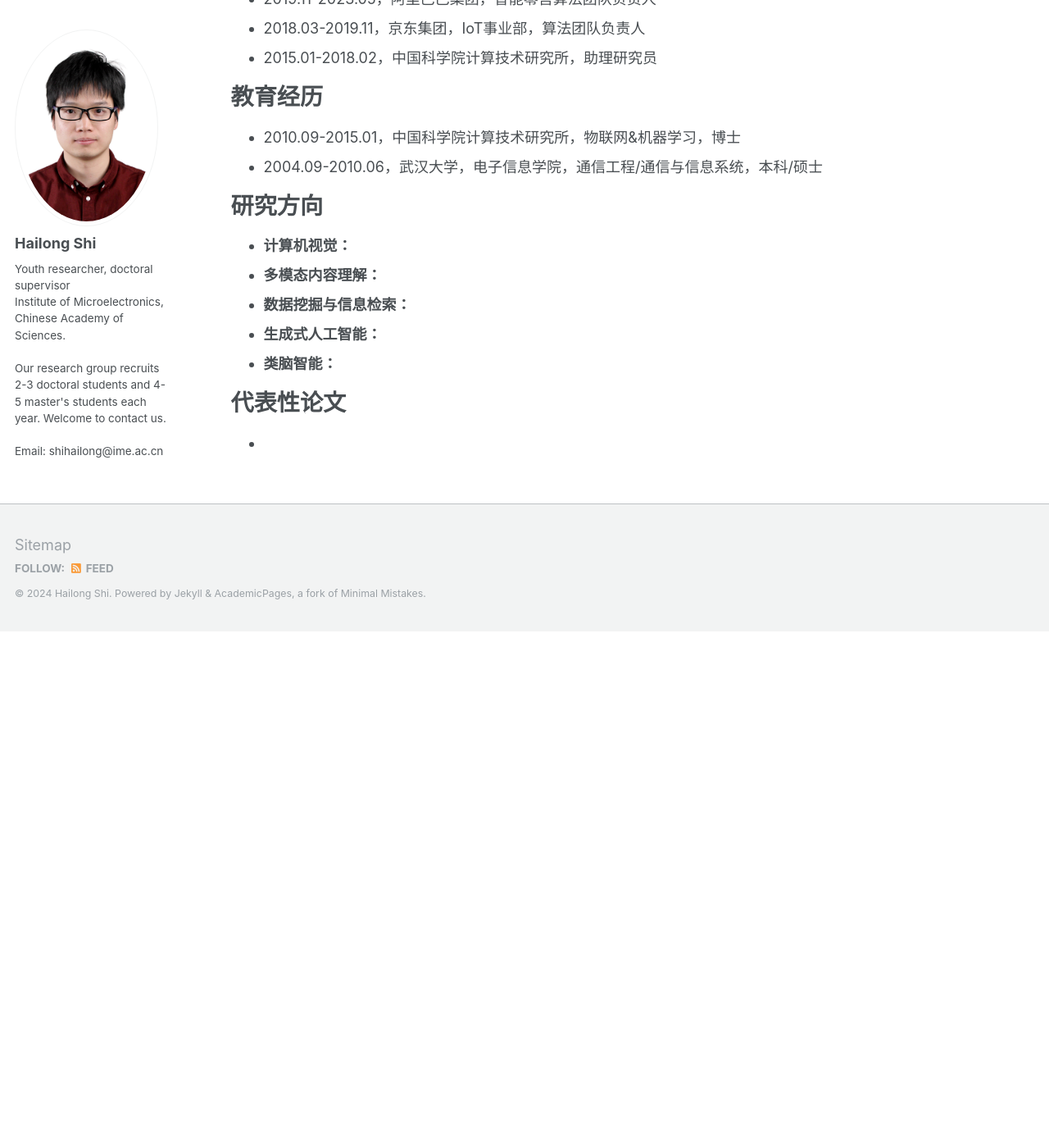
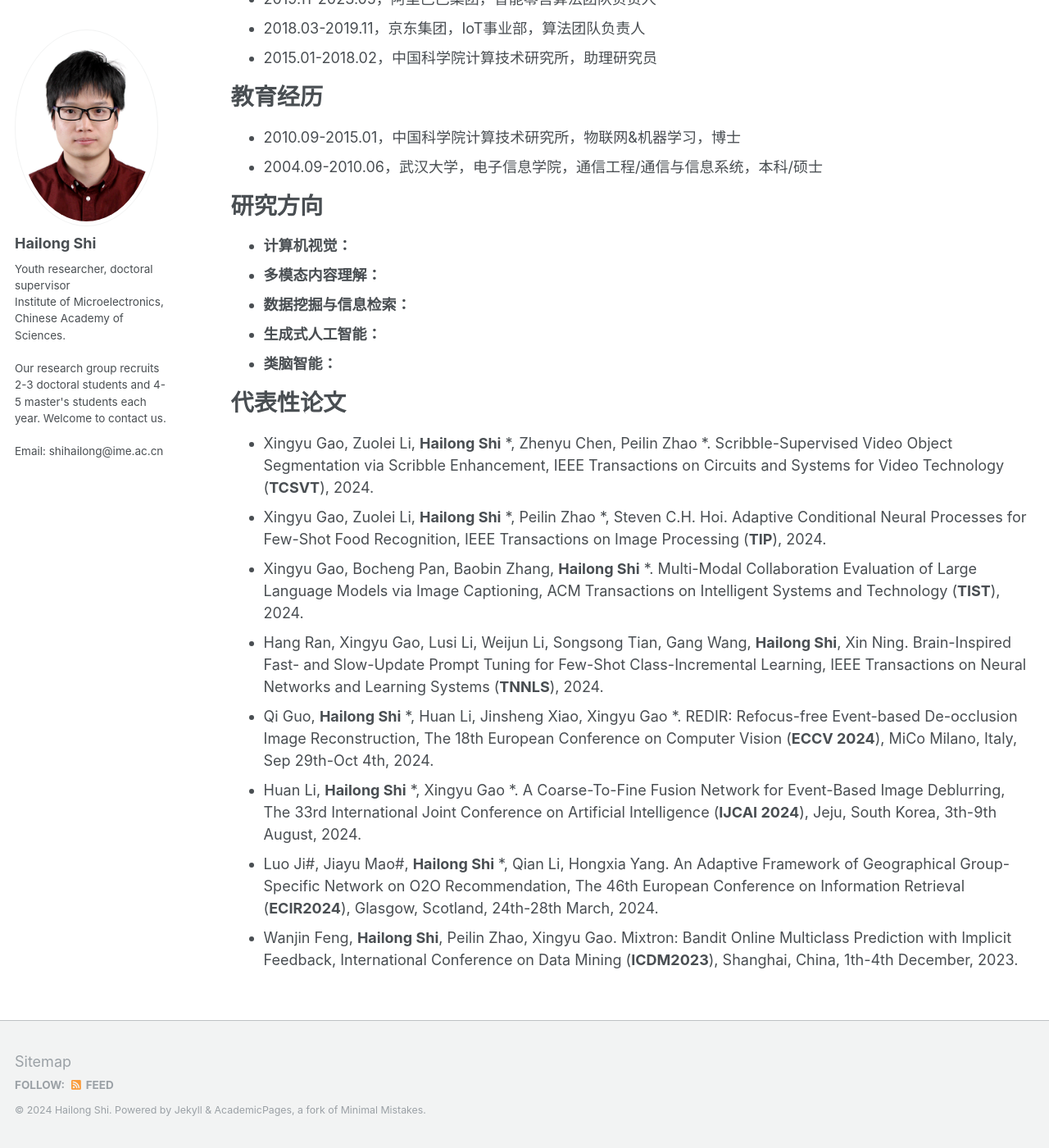
Before and after one commit to shihailong2023/shihailong2023.github.io, a Jekyll site: the page built from _pages/cv.md, in a window 1280 px wide and 1400 px high, scrolled down 632 px. Shown: the whole window at 82% size. Built offline with Jekyll 4.4.1, drawn with Linux system fonts in a browser that asks for light colours; before the commit the page ends 1402 px from its top, so only the background shows below that.

Commit message:
Update cv.md

```diff
--- a/_pages/cv.md
+++ b/_pages/cv.md
@@ -39,4 +39,11 @@ redirect_from:
 
 代表性论文
 ======
-*
+* Xingyu Gao, Zuolei Li, **Hailong Shi** *, Zhenyu Chen, Peilin Zhao *. Scribble-Supervised Video Object Segmentation via Scribble Enhancement, IEEE Transactions on Circuits and Systems for Video Technology (**TCSVT**), 2024.
+* Xingyu Gao, Zuolei Li, **Hailong Shi** *, Peilin Zhao *, Steven C.H. Hoi. Adaptive Conditional Neural Processes for Few-Shot Food Recognition, IEEE Transactions on Image Processing (**TIP**), 2024.
+* Xingyu Gao, Bocheng Pan, Baobin Zhang, **Hailong Shi** *. Multi-Modal Collaboration Evaluation of Large Language Models via Image Captioning, ACM Transactions on Intelligent Systems and Technology (**TIST**), 2024.
+* Hang Ran, Xingyu Gao, Lusi Li, Weijun Li, Songsong Tian, Gang Wang, **Hailong Shi**, Xin Ning. Brain-Inspired Fast- and Slow-Update Prompt Tuning for Few-Shot Class-Incremental Learning, IEEE Transactions on Neural Networks and Learning Systems (**TNNLS**), 2024.
+* Qi Guo, **Hailong Shi** *, Huan Li, Jinsheng Xiao, Xingyu Gao *. REDIR: Refocus-free Event-based De-occlusion Image Reconstruction, The 18th European Conference on Computer Vision (**ECCV 2024**), MiCo Milano, Italy, Sep 29th-Oct 4th, 2024.
+* Huan Li, **Hailong Shi** *, Xingyu Gao *. A Coarse-To-Fine Fusion Network for Event-Based Image Deblurring, The 33rd International Joint Conference on Artificial Intelligence (**IJCAI 2024**), Jeju, South Korea, 3th-9th August, 2024.
+* Luo Ji#, Jiayu Mao#, **Hailong Shi** *, Qian Li, Hongxia Yang. An Adaptive Framework of Geographical Group-Specific Network on O2O Recommendation, The 46th European Conference on Information Retrieval (**ECIR2024**), Glasgow, Scotland, 24th-28th March, 2024.
+* Wanjin Feng, **Hailong Shi**, Peilin Zhao, Xingyu Gao. Mixtron: Bandit Online Multiclass Prediction with Implicit Feedback, International Conference on Data Mining (**ICDM2023**), Shanghai, China, 1th-4th December, 2023.
```
